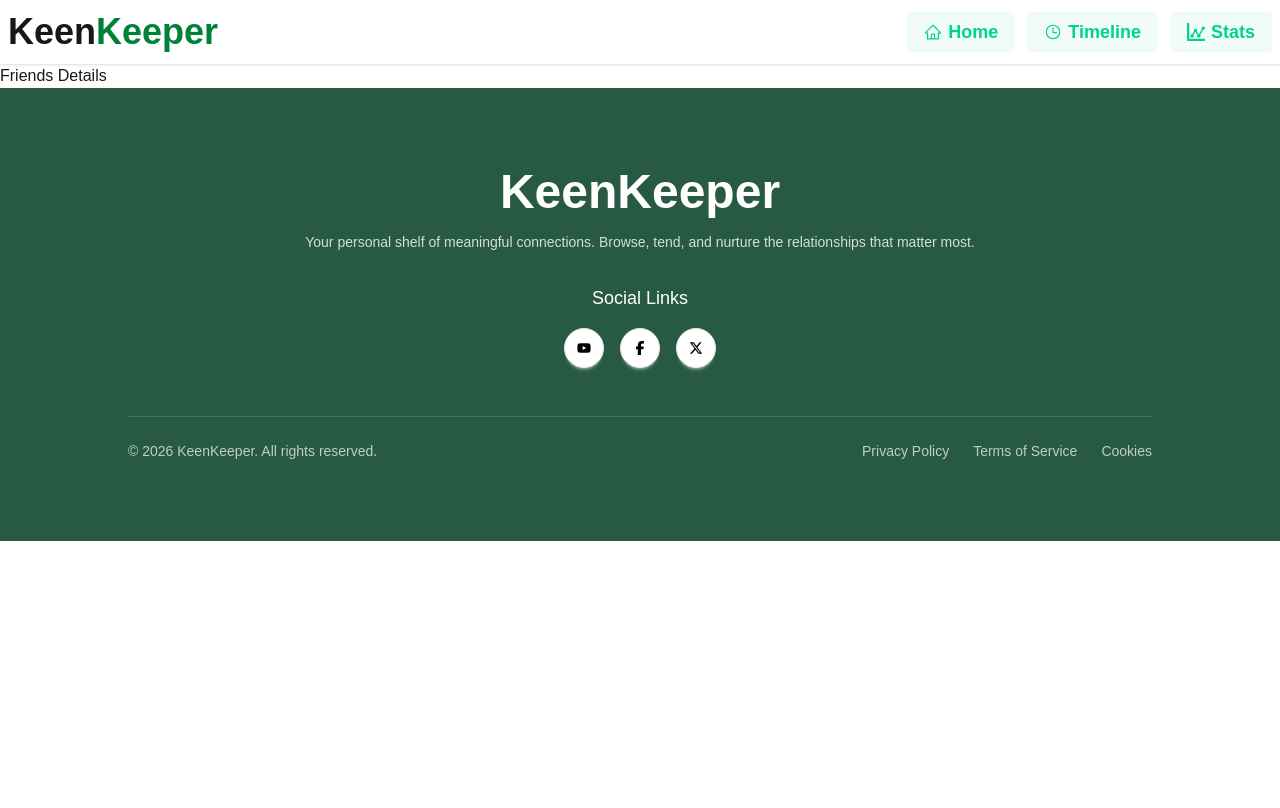
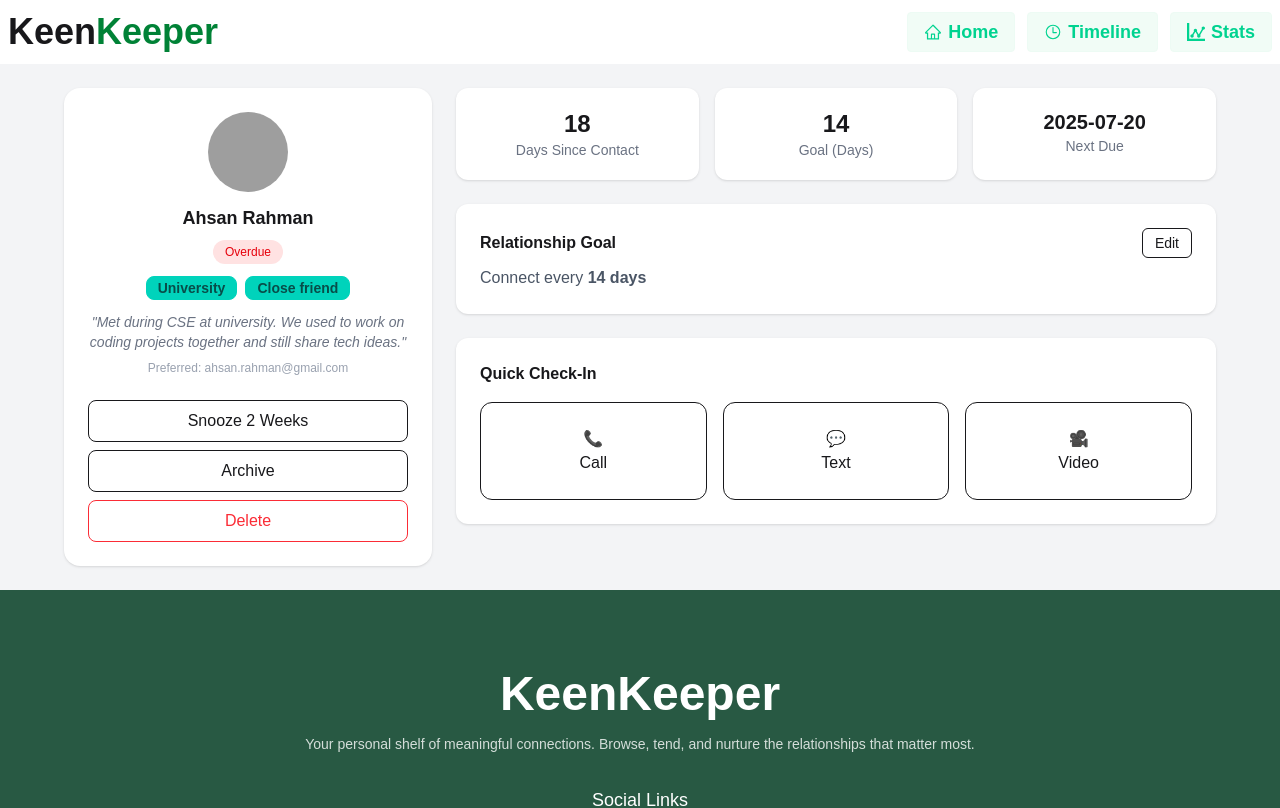
Before and after one commit to Mahabubislam50725/Assignment-7-B13, a React (Vite) app: page /friends/1 in a window 1280 px wide. Shown: the top 808 px of the page. Built offline with nearby package versions, Linux system fonts and the light colour scheme; grey boxes are pictures that could not be loaded.

Commit message:
Complete Friend Details Part

```diff
--- a/package.json
+++ b/package.json
@@ -11,10 +11,12 @@
   },
   "dependencies": {
     "@tailwindcss/vite": "^4.2.2",
+    "lucide-react": "^1.8.0",
     "react": "^19.2.4",
     "react-dom": "^19.2.4",
     "react-icons": "^5.6.0",
     "react-router": "^7.14.1",
+    "react-spinners": "^0.17.0",
     "tailwindcss": "^4.2.2"
   },
   "devDependencies": {
--- a/src/Friends/Friends.jsx
+++ b/src/Friends/Friends.jsx
@@ -1,36 +1,50 @@
 
-const Friends = ({ Friend }) => {
+import { HashLoader } from "react-spinners";
+import UseFriend from "../Hooks/UseFriend";
+import { Link } from "react-router";
+
+const Friends = () => {
 
 
+ const {friends,loading} =UseFriend()
+
     return (
+        loading ? (
+           <div className="flex justify-center ">
+             <HashLoader color="green"></HashLoader>
+           </div>
+        ) : (
+            <div  className='container mx-auto grid grid-cols-1 md:grid-cols-2 lg:grid-cols-4 gap-6 mt-9 mb-15'>
 
-        <div className='container mx-auto grid grid-cols-1 md:grid-cols-2 lg:grid-cols-4 gap-6 mt-9 mb-15'>
-
-            {
-                Friend.map(friend =>
-                    <div key={friend.id} className="card p-3 shadow-lg">
-
+                {friends.map(friend => (
+                    <Link to={`/friends/${friend.id}`}  key={friend.id} className="card p-3 shadow-lg">
 
                         <figure>
-                            <img className='w-[200px] h-[200px] rounded-full'
+                            <img
+                                className='w-[200px] h-[200px] rounded-full'
                                 src={friend.picture}
-                                alt={friend.name} />
+                                alt={friend.name}
+                            />
                         </figure>
+
                         <div className="card-body">
                             <div className="text-center space-y-2">
-                                <div className="font-bold text-2xl"> {friend.name} </div>
-                                <div><p>62d ago</p></div>
 
+                                <div className="font-bold text-2xl">
+                                    {friend.name}
+                                </div>
+
+                                <div>
+                                    <p>{friend.days_since_contact}d ago</p>
+                                </div>
 
                                 <div className="flex justify-center gap-2 font-bold">
-                                    {
-                                        friend.tags.map((tag, index) =>
-                                            <span key={index} className="badge badge-accent">{tag}</span>
-                                        )
-                                    }
-
+                                    {friend.tags.map((tag, index) => (
+                                        <span key={index} className="badge badge-accent">
+                                            {tag}
+                                        </span>
+                                    ))}
                                 </div>
-                                <div>
 
                                 <span className={`badge ${friend.status === 'Overdue'
                                         ? 'badge-error'
@@ -40,17 +54,16 @@ const Friends = ({ Friend }) => {
                                     }`}>
                                     {friend.status}
                                 </span>
+
                             </div>
                         </div>
 
-
+                    </Link>
+                ))}
 
             </div>
-                    </div>
         )
+    );
 }
-        </div>
-    );
-};
 
 export default Friends;
--- a/src/FriendsDetails/FriendsDetails.jsx
+++ b/src/FriendsDetails/FriendsDetails.jsx
@@ -1,12 +1,183 @@
 import React from 'react';
-import { useParams } from 'react-router';
+import { Link, useParams } from 'react-router';
+import UseFriend from '../Hooks/UseFriend';
+import { Bell, Archive, Trash2, Phone, MessageSquare, Video } from "lucide-react";
+import { Star } from "lucide-react";
+import { Heart } from "lucide-react";
+import { HashLoader } from 'react-spinners';
+
 
 const FriendsDetails = () => {
-    const { id } =useParams()
-    console.log(id,"id" );
+    const { id } = useParams();
+    const { friends, loading } = UseFriend();
+
+    const expectedFriend = friends.find(friend => String(friend.id) === id);
+
+    if (loading) {
+        return (
+            <div className="min-h-screen flex justify-center items-center">
+                <HashLoader color='green'></HashLoader>
+            </div>
+        );
+    }
+
+    if (!expectedFriend) {
+        return (
+            <div className="min-h-screen flex justify-center items-center">
+                <h2>Friend not found</h2>
+            </div>
+        );
+    }
+
     return (
-        <div>
-             <h2>Friends Details</h2>
+        <div className="bg-gray-100 p-6 flex justify-center">
+
+            <div className="grid grid-cols-1 lg:grid-cols-3 gap-6 max-w-6xl w-full">
+
+
+                <div className="bg-white rounded-2xl shadow p-6 text-center">
+
+                    <img
+                        src={expectedFriend.picture}
+                        alt={expectedFriend.name}
+                        className="w-20 h-20 rounded-full mx-auto"
+                    />
+
+                    <h2 className="text-lg font-semibold mt-3">
+                        {expectedFriend.name}
+                    </h2>
+
+                    <div className="flex justify-center gap-2 mt-2">
+
+                        <span className={`text-xs px-3 py-1 rounded-full ${expectedFriend.status === "Overdue"
+                                ? "bg-red-100 text-red-600"
+                                : expectedFriend.status === "Almost due"
+                                    ? "bg-yellow-100 text-yellow-600"
+                                    : "bg-green-100 text-green-600"
+                            }`}>
+                            {expectedFriend.status}
+                        </span>
+
+
+
+                    </div>
+                    <div className="flex  justify-center items-center mt-3 gap-2 font-bold">
+                                    {expectedFriend.tags.map((tag, index) => (
+                                        <span key={index} className="badge badge-accent">
+                                            {tag}
+                                        </span>
+                                    ))}
+                     </div>
+
+                    <p className="text-sm text-gray-500 mt-3 italic">
+                        "{expectedFriend.bio}"
+                    </p>
+
+                    <p className="text-xs text-gray-400 mt-2">
+                        Preferred: {expectedFriend.email}
+                    </p>
+
+                    <div className="mt-6 space-y-2">
+
+                        <button className="w-full border rounded-lg py-2 hover:bg-gray-100">
+                            Snooze 2 Weeks
+                        </button>
+
+                        <button className="w-full border rounded-lg py-2 hover:bg-gray-100">
+                            Archive
+                        </button>
+
+                        <button className="w-full border rounded-lg py-2 text-red-500 hover:bg-red-50">
+                            Delete
+                        </button>
+
+                    </div>
+                </div>
+
+                {/* RIGHT SIDE */}
+                <div className="lg:col-span-2 space-y-6">
+
+                    {/* TOP CARDS */}
+                    <div className="grid grid-cols-1 sm:grid-cols-3 gap-4">
+
+                        <div className="bg-white rounded-xl shadow p-5 text-center">
+                            <h2 className="text-2xl font-bold">
+                                {expectedFriend.days_since_contact}
+                            </h2>
+                            <p className="text-sm text-gray-500">
+                                Days Since Contact
+                            </p>
+                        </div>
+
+                        <div className="bg-white rounded-xl shadow p-5 text-center">
+                            <h2 className="text-2xl font-bold">
+                                {expectedFriend.goal}
+                            </h2>
+                            <p className="text-sm text-gray-500">
+                                Goal (Days)
+                            </p>
+                        </div>
+
+                        <div className="bg-white rounded-xl shadow p-5 text-center">
+                            <h2 className="text-xl font-bold">
+                                {expectedFriend.next_due_date}
+                            </h2>
+                            <p className="text-sm text-gray-500">
+                                Next Due
+                            </p>
+                        </div>
+
+                    </div>
+
+                    {/* RELATIONSHIP GOAL */}
+                    <div className="bg-white rounded-xl shadow p-6">
+
+                        <div className="flex justify-between items-center">
+                            <h2 className="font-semibold">
+                                Relationship Goal
+                            </h2>
+                            <button className="border px-3 py-1 rounded-md text-sm">
+                                Edit
+                            </button>
+                        </div>
+
+                        <p className="text-gray-600 mt-2">
+                            Connect every{" "}
+                            <span className="font-semibold">
+                                {expectedFriend.goal} days
+                            </span>
+                        </p>
+
+                    </div>
+
+                    {/* QUICK CHECK-IN */}
+                    <div className="bg-white rounded-xl shadow p-6">
+
+                        <h2 className="font-semibold mb-4">
+                            Quick Check-In
+                        </h2>
+
+                        <div className="grid grid-cols-1 sm:grid-cols-3 gap-4">
+
+                            <button className="border rounded-xl py-6 hover:bg-gray-100">
+                                📞 <br /> Call
+                            </button>
+
+                            <button className="border rounded-xl py-6 hover:bg-gray-100">
+                                💬 <br /> Text
+                            </button>
+
+                            <button className="border rounded-xl py-6 hover:bg-gray-100">
+                                🎥 <br /> Video
+                            </button>
+
+                        </div>
+
+                    </div>
+
+                </div>
+
+            </div>
         </div>
     );
 };
--- /dev/null
+++ b/src/Hooks/UseFriend.jsx
@@ -0,0 +1,22 @@
+import React, { useEffect, useState } from 'react';
+
+const UseFriend = () => {
+
+    const [friends, setFriends] = useState([]);
+    const [loading, setLoading] = useState(true);
+
+    useEffect(() => {
+        const fetchData = async () => {
+            const res = await fetch('/data.json');
+            const data = await res.json();
+            setFriends(data);
+            setLoading(false)
+        };
+
+        fetchData();
+    }, []);
+
+    return {friends,loading}
+};
+
+export default UseFriend;
--- a/src/Pages/HomePage.jsx
+++ b/src/Pages/HomePage.jsx
@@ -9,7 +9,7 @@ const HomePage = () => {
     return (
         <div>
            <Banner Friend={Friend}></Banner>
-        <Friends Friend={Friend}></Friends>
+        <Friends></Friends>
 
 
         </div>
```
Also changed, not shown: 1 other file (tests, documents, lock files or other folders). Lines whose indentation alone changed are shown as unchanged.
